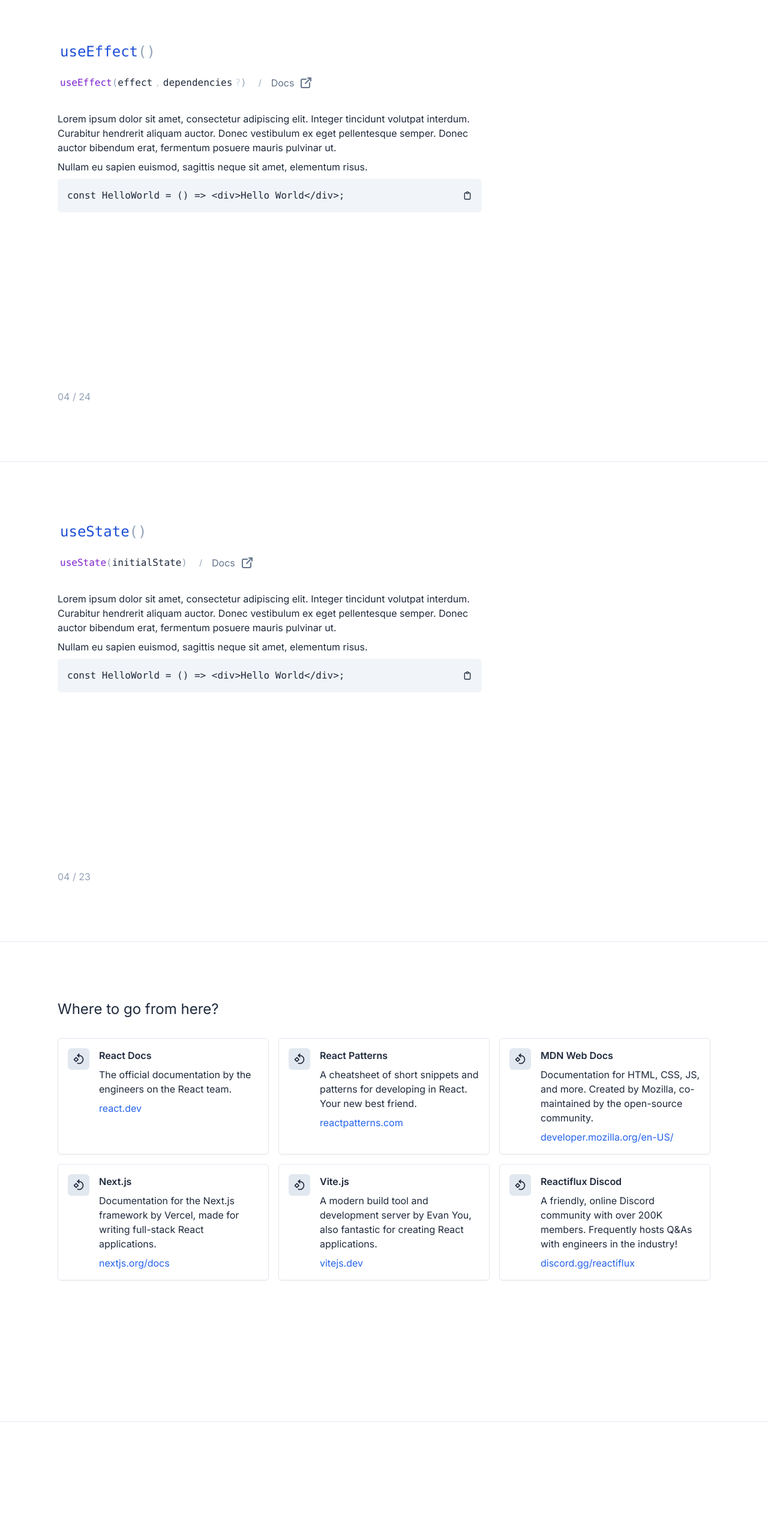
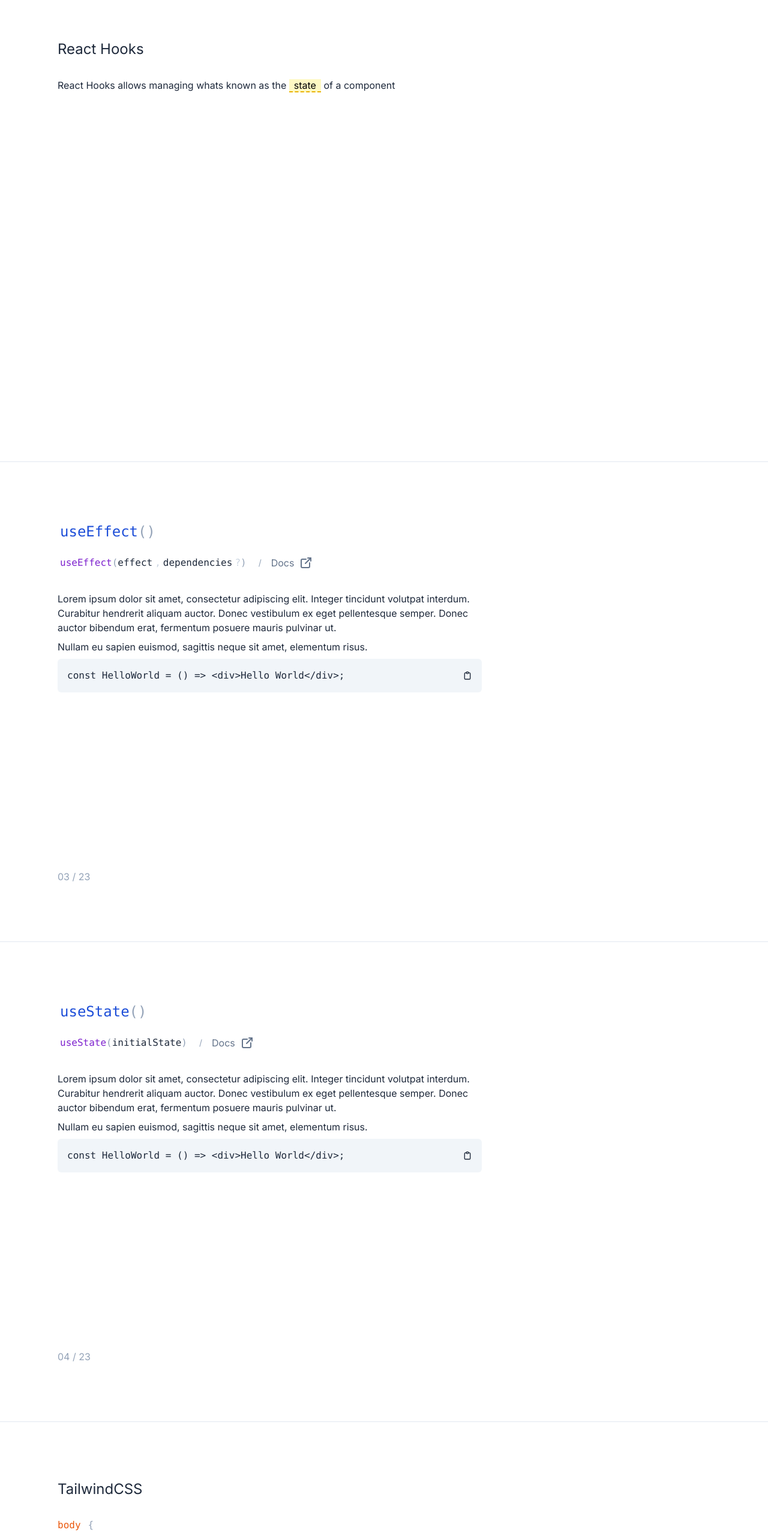
Before and after one commit to mobiclub/2023-fall-workshop-learn-react, a Next.js app: page / in a window 1280 px wide. Shown: the part 3230-5790 px from the top of the page at 60% size. Before the commit the page ends 5600 px from the top, so only its background shows below. Built offline with nearby package versions, Linux system fonts and the light colour scheme.

Commit message:
feat: new slide about CSS + Tailwind (WIP)

```diff
--- a/package.json
+++ b/package.json
@@ -10,9 +10,11 @@
 		"lint:fix": "npm run lint -- --fix"
 	},
 	"dependencies": {
+		"@codesandbox/sandpack-react": "^2.8.0",
 		"@mdx-js/loader": "^2.3.0",
 		"@mdx-js/react": "^2.3.0",
 		"@next/mdx": "^13.5.2",
+		"@radix-ui/react-popover": "^1.0.7",
 		"@tabler/icons-react": "^2.35.0",
 		"@types/mdx": "^2.0.7",
 		"@types/node": "20.6.5",
--- a/src/app/page.tsx
+++ b/src/app/page.tsx
@@ -2,9 +2,11 @@
 
 import { Button } from '@/components/Button';
 import { CodeBlock } from '@/components/CodeBlock';
+import { CssBlock, CssDecl } from '@/components/CssStyles';
 import { FnHeading } from '@/components/FnHeading';
 import { Header } from '@/components/Header';
 import { Heading } from '@/components/Heading';
+import { Highlight } from '@/components/Highlight';
 import { KeyValuePair } from '@/components/KeyValuePair';
 import { LinkPreview } from '@/components/LinkPreview';
 import { Slide } from '@/components/Slide';
@@ -41,7 +43,15 @@
 			</Slide>
 			<TableOfContents slideNum={{current: 2, total: 24}} />
 			<ComponentsSlide slideNum={{current: 3, total: 24}} />
-			<Slide className='p-24 gap-8' slideNum={{current: 4, total: 24}}>
+			<Slide className='p-24 gap-8'>
+				<Heading level={2}>React Hooks</Heading>
+				<div>
+					<p>
+						React Hooks allows managing whats known as the <Highlight>state</Highlight> of a component
+					</p>
+				</div>
+			</Slide>
+			<Slide className='p-24 gap-8' slideNum={{current: 3, total: 23}}>
 				<FnHeading fnName='useEffect' fnArgs={[
 					{name: 'effect'},
 					{name: 'dependencies', isOptional: true},
@@ -64,6 +74,16 @@
 					<CodeBlock language='javascript'>
 						{`const HelloWorld = () => <div>Hello World</div>;`}
 					</CodeBlock>
+				</div>
+			</Slide>
+			<Slide className='p-24 gap-8'>
+				<Heading level={2}>TailwindCSS</Heading>
+				<div className='flex flex-col gap-1'>
+					<CssBlock selector='body'>
+						<CssDecl property='font-family' value='Inter, sans-serif' />
+						<CssDecl property='font-weight' value='700' />
+						<CssDecl property='text-declaration' value='italic' />
+					</CssBlock>
 				</div>
 			</Slide>
 			<Slide className='p-24 gap-8'>
--- /dev/null
+++ b/src/components/CssStyles.tsx
@@ -0,0 +1,69 @@
+import { DivProps } from 'react-html-props'
+import { twMerge } from 'tailwind-merge'
+
+export type CssValueProps = DivProps
+export const CssValue = ({children}: CssValueProps) => {
+	return (
+		<div>
+			{children}
+		</div>
+	)
+}
+
+export type CssSelectorProps = DivProps
+export const CssSelector = ({children}: CssSelectorProps) => {
+	return (
+		<div>
+			{children}
+		</div>
+	)
+}
+
+export type CssBlockProps = DivProps & {
+	selector: string,
+}
+export const CssBlock = ({selector, className, children, ...props}: CssBlockProps) => {
+	return (
+		<div className='flex flex-col gap-1 font-mono' {...props}>
+			<div className='flex flex-row gap-3'>
+				<div className='text-orange-600'>{selector}</div>
+				<div className='text-slate-400'>{'{'}</div>
+			</div>
+			<div className='ml-4'>
+				{children}
+			</div>
+			<div className='text-slate-400'>{'}'}</div>
+		</div>
+	)
+}
+
+export type CssDeclProps = Omit<DivProps, 'children'> & {
+	property: string,
+	propertyClassName?: string,
+	value: string,
+	valueClassName?: string,
+	synClassName?: string,
+}
+export const CssDecl = ({
+	property,
+	propertyClassName = '',
+	value,
+	valueClassName = '',
+	synClassName = '',
+	className,
+	...props
+}: CssDeclProps) => {
+	const propertyTw = twMerge('text-blue-500', propertyClassName)
+	const valueTw = twMerge('text-green-500 ml-2', valueClassName)
+	const synTw = twMerge('text-slate-400', synClassName)
+	const stylesTw = twMerge('flex flex-row font-mono', className)
+
+	return (
+		<div className={stylesTw} {...props}>
+			<div className={propertyTw}>{property}</div>
+			<div className={synTw}>:</div>
+			<div className={valueTw}>{value}</div>
+			<div className={synTw}>;</div>
+		</div>
+	)
+}
--- /dev/null
+++ b/src/components/Highlight.tsx
@@ -0,0 +1,10 @@
+import { MarkProps } from 'react-html-props';
+
+export type HighlightProps = MarkProps
+export const Highlight = ({children, className, ...props}: HighlightProps) => {
+	return (
+		<mark className='border-dashed border-b-2 border-yellow-500 bg-yellow-100 px-2 bold' {...props}>
+			{children}
+		</mark>
+	)
+}
```
Also changed, not shown: 1 other file (tests, documents, lock files or other folders).
